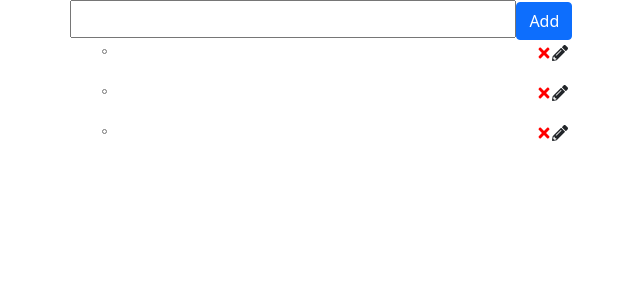
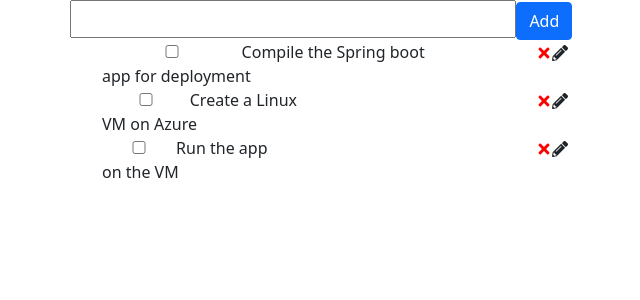
Before and after one commit to aselwilliams/Todo-hooks, a React (Create React App) app: page / in a window 1280 px wide. Shown: the top 300 px of the page, without its empty margins (12-652 px from the left). Built offline with nearby package versions, Linux system fonts and the light colour scheme.

Commit message:
add and delete buttons are enabled

```diff
--- a/src/App.js
+++ b/src/App.js
@@ -31,19 +31,20 @@ setTasks([...tasks, newTask])
 }
 const deleteTask=(id)=>{
   setTasks(tasks.filter(task=>task.id!==id))
+  console.log('DELETE')
 }
 
 const editTask=()=>{
+console.log('EDIT')
 
 }
 const toggleIsComplete=(id)=>{
-  // setTasks(tasks.map(task=>task.id===id ? {...task, isComplete: !task.isComplete} : task))
+  setTasks(tasks.map(task=>task.id===id ? {...task, isComplete: !task.isComplete} : task))
 }
   return (
     <div className='container'>
       <AddTask onAdd={onAdd} />
-      <Tasks tasks={tasks} onDelete={deleteTask} onEdit={editTask} onToggle={toggleIsComplete} />
-
+      <Tasks tasks={tasks} onDelete={deleteTask} onEdit={editTask} onToggle={toggleIsComplete}/>
     </div>
   )
 }
--- a/src/components/Task.js
+++ b/src/components/Task.js
@@ -1,11 +1,13 @@
 import React from 'react'
+import {useState} from 'react'
 import {FaTimes} from 'react-icons/fa'
 import {FaPencilAlt} from 'react-icons/fa'
 
-function Task(task,onDelete,onToggle,onEdit) {
+function Task({task,onDelete,onToggle,onEdit}) {
+  const [isEditing,setIsEditing]=useState(false)
   return (
-    <ul>
-        <li className='flex'>
+    <>
+        <li key={task.id} className='flex'>
             <div>
             <input type='checkbox'onClick={()=>onToggle(task.id)}/>
             {task.text}
@@ -14,9 +16,8 @@ function Task(task,onDelete,onToggle,onEdit) {
             <FaTimes style={{color:'red', cursor:'pointer'}} onClick={()=>onDelete(task.id)}/>
             <FaPencilAlt onClick={()=>onEdit(task.id)} />
             </div>
-
         </li>
-    </ul>
+        </>
   )
 }
 
--- a/src/components/Tasks.js
+++ b/src/components/Tasks.js
@@ -1,14 +1,18 @@
 import React from 'react'
 import Task from './Task'
 
-function Tasks({tasks,onDelete,onEdit,onToggle}) {
+function Tasks({tasks,onDelete,onEdit,onToggle }) {
   return (
-    <div>
-        {tasks.map((task)=>(
-                <Task key={task.id} task={task} onDelete={onDelete} onEdit={onEdit} onToggle={onToggle}/>
-            )
-        )}
-    </div>
+    <ul>
+        {tasks.map((task)=> (
+
+            <Task key={task.id} task={task} onDelete={onDelete} onEdit={onEdit} onToggle={onToggle} />
+          )
+
+
+          )
+        }
+    </ul>
   )
 }
 
```
